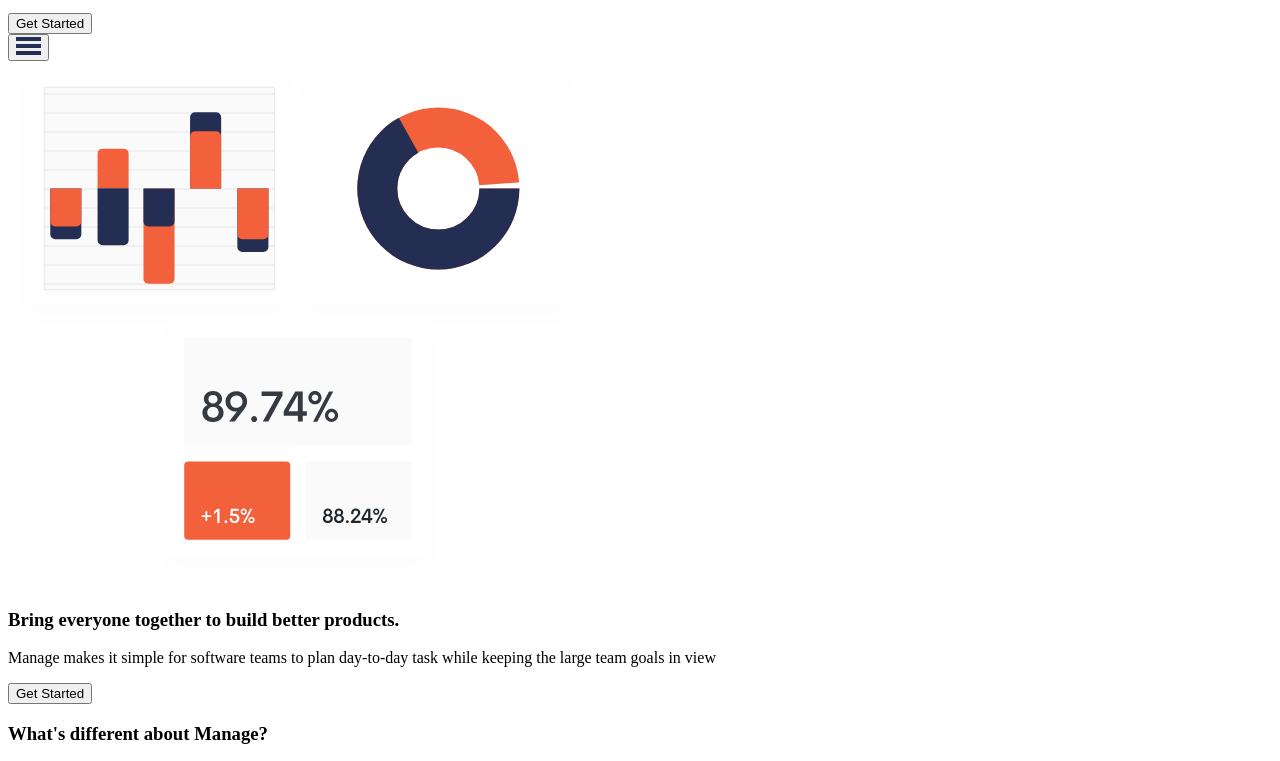
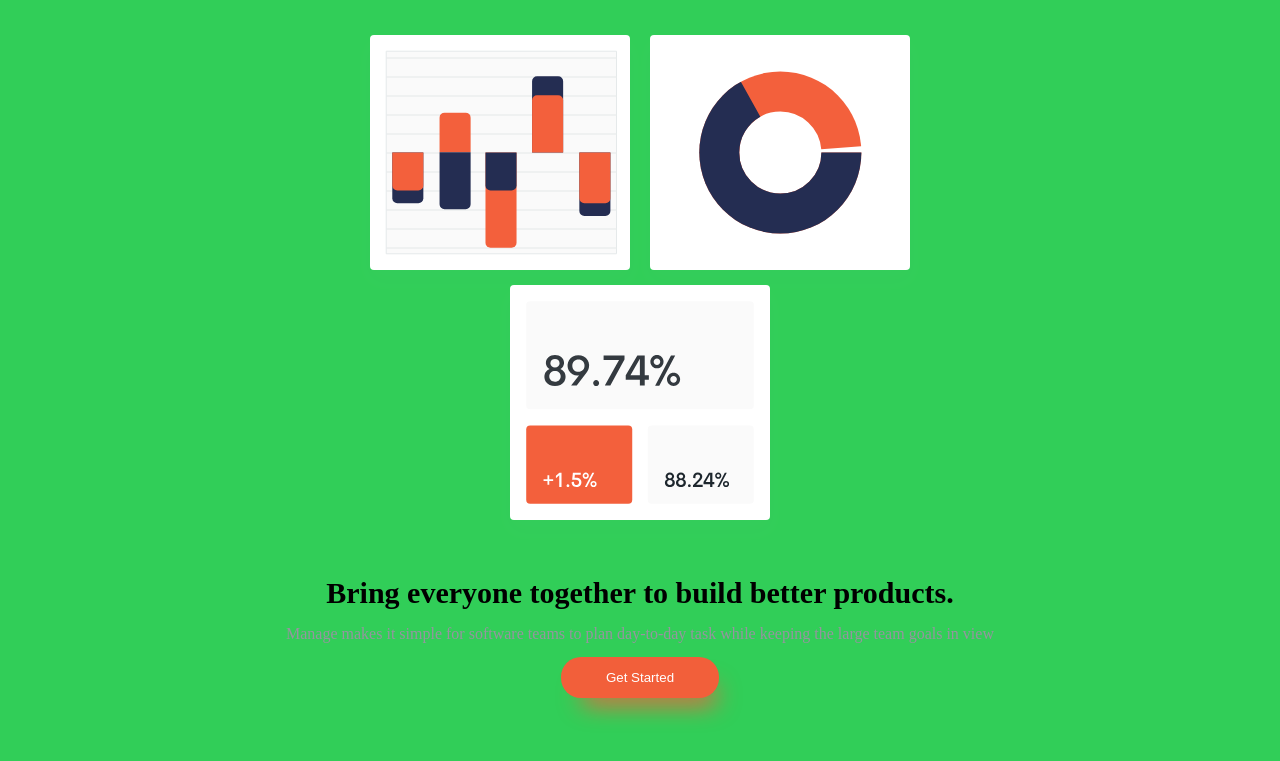
Before and after one commit to MiguelHG2351/Manage-Pages-landing-master, a website: page site/index.html in a window 1280 px wide. Shown: the part 145-906 px from the top of the page. Drawn offline with Linux system fonts and the light colour scheme; files whose address does not match are found by name; a web font is replaced by a local one.

Commit message:
Error de punto

```diff
--- a/site/index.html
+++ b/site/index.html
@@ -4,7 +4,7 @@
   <meta charset="UTF-8" />
   <meta name="viewport" content="width=device-width, initial-scale=1.0"> <!-- displays site properly based on user's device -->
   <link href="https://fonts.googleapis.com/css2?family=Be+Vietnam:ital,wght@0,500;0,700;1,400&display=swap" rel="stylesheet">
-  <link rel="stylesheet" href="static/css/index,css" />
+  <link rel="stylesheet" href="static/css/index.css" />
   <link rel="icon" sizes="32x32" href="static/images/favicon-32x32.png">
 
   <title>Frontend Mentor | Manage landing page</title>
```
